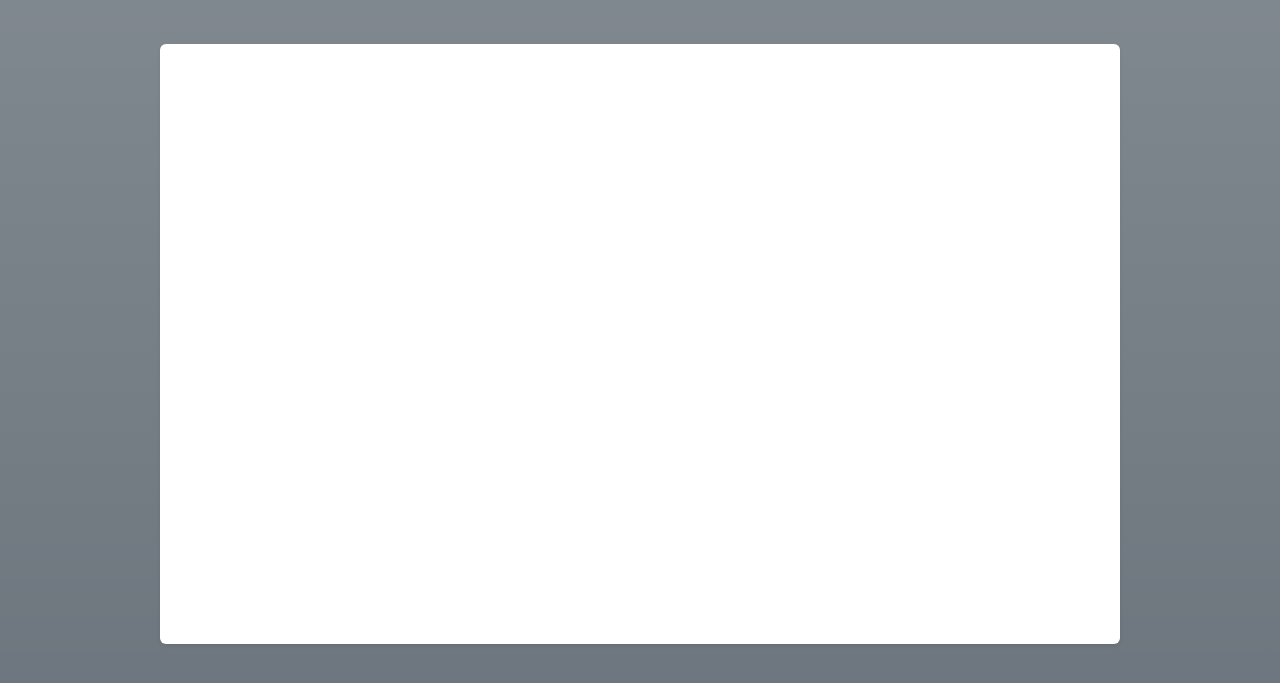
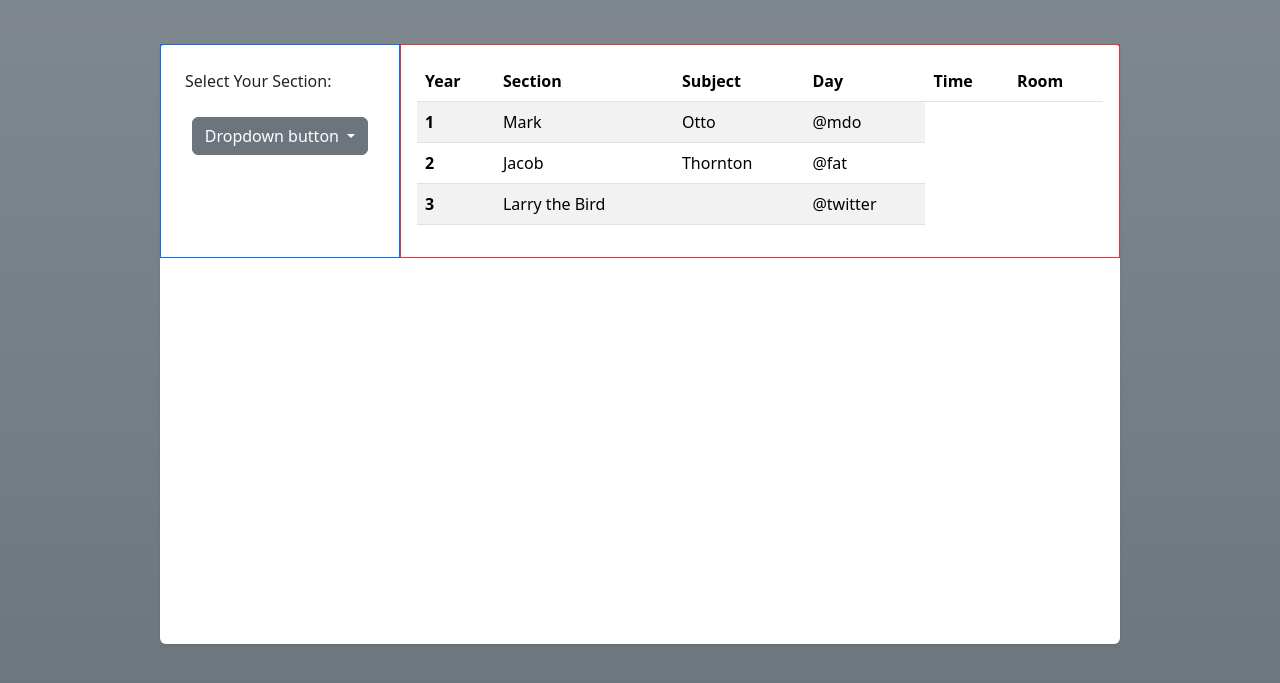
Before and after one commit to Maze711/Flask-College-Enrollment-Simply-System, a Flask app: page /enroll_course in a window 1280 px wide. Shown: the part 56-739 px from the top of the page. Run offline with Flask 3, Linux system fonts and the light colour scheme.

Commit message:
Update for Enrollment Page:
Added:

Dropdown Button for viewing Section Available

Container for Table containing information of the Section

```diff
--- a/templates/enrollment_page.html
+++ b/templates/enrollment_page.html
@@ -23,8 +23,61 @@
 
 <div class="d-flex align-items-center justify-content-center vh-100">
   <div class="shadow-sm bg-white rounded w-75 h-75">
+    <div class="d-flex">
+      <div class="border border-primary p-3 h-100% w-25">
+        <div class="d-flex mb-3">
+          <div class="p-2 bd-highlight">Select Your Section:</div>
+        </div>
+        <div class="dropdown d-flex justify-content-center">
+          <button class="btn btn-secondary dropdown-toggle" type="button" id="dropdownMenuButton1" data-bs-toggle="dropdown" aria-expanded="false">
+            Dropdown button
+          </button>
+          <ul class="dropdown-menu" aria-labelledby="dropdownMenuButton1">
+            <li><a class="dropdown-item" href="#">Action</a></li>
+            <li><a class="dropdown-item" href="#">Another action</a></li>
+            <li><a class="dropdown-item" href="#">Something else here</a></li>
+          </ul>
+        </div>
+      </div>
+      <div class="border border-danger p-3 h-100 w-75">
+        <table class="table table-striped">
+          <thead>
+            <tr>
+              <th scope="col">Year</th>
+              <th scope="col">Section</th>
+              <th scope="col">Subject</th>
+              <th scope="col">Day</th>
+              <th scope="col">Time</th>
+              <th scope="col">Room</th>
+            </tr>
+          </thead>
+          <tbody>
+            <tr>
+              <th scope="row">1</th>
+              <td>Mark</td>
+              <td>Otto</td>
+              <td>@mdo</td>
+            </tr>
+            <tr>
+              <th scope="row">2</th>
+              <td>Jacob</td>
+              <td>Thornton</td>
+              <td>@fat</td>
+            </tr>
+            <tr>
+              <th scope="row">3</th>
+              <td>Larry the Bird</td>
+              <td></td>
+              <td>@twitter</td>
+            </tr>
+          </tbody>
+        </table>
+      </div>
+    </div>
   </div>
 </div>
+{% endblock %}
 
+{% block footer %}
 
 {% endblock %}
```
